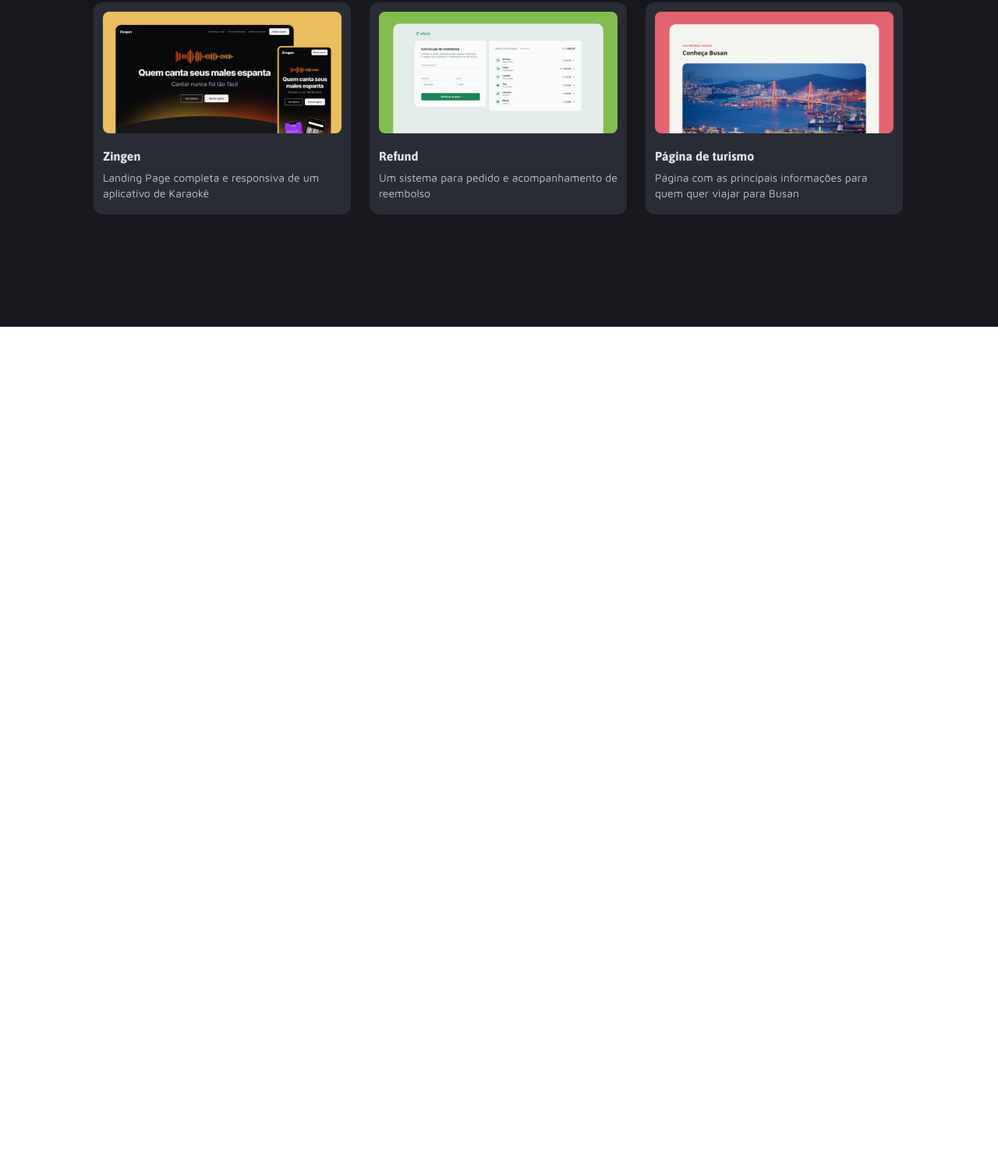
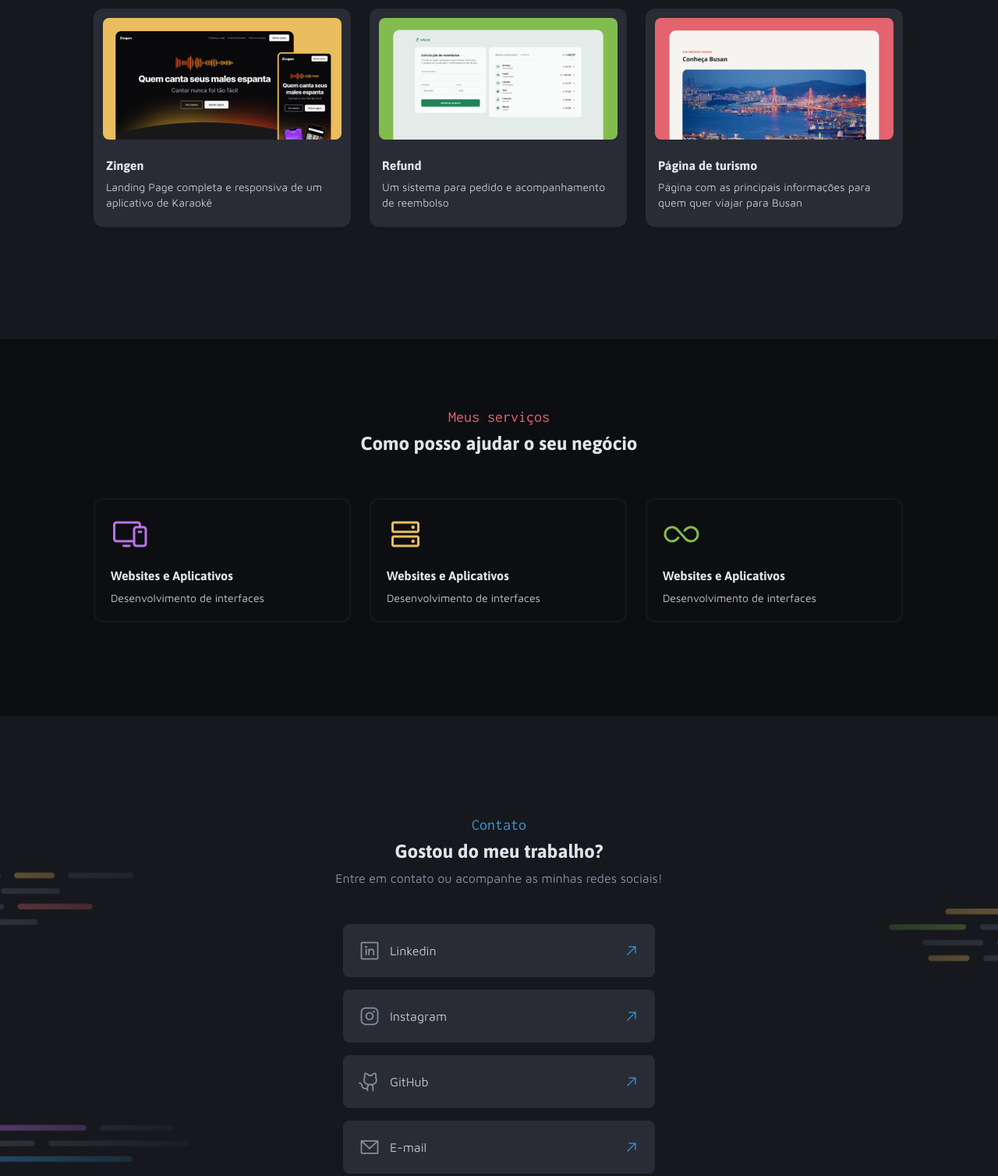
Before and after one commit to AndersonRovari/projeto-portfolio-dev, a plain HTML site: page index.html in a window 1280 px wide. Shown: the part 1239-2747 px from the top of the page at 78% size. Before the commit the page ends 1658 px from the top, so only its background shows below. Drawn offline with Linux system fonts and the light colour scheme.

Commit message:
finalizando o código

```diff
--- a/index.html
+++ b/index.html
@@ -58,7 +58,7 @@
             </div>
         </header>
     </div>
-    <div id="gray">
+    <div id="gray-200">
         <main class="container">
             <section class="titles">
                 <h2><span>Meu trabalho</span></h2>
@@ -67,42 +67,42 @@
             <section id="gallery" class="grid">
                 <figure>
                     <img src="assets/thumbnail-images/Thumbnail_Project-01.png" alt="">
-                    <section id="figure-tittle">
+                    <section class="figure-tittle">
                         <h1>Travelgram</h1>
                         <h2>Rede social onde as pessoas mostram os registros de suas viagens pelo mundo</h2>
                     </section>
                 </figure>
                 <figure>
                     <img src="assets/thumbnail-images/Thumbnail_Project-02.png" alt="">
-                    <section id="figure-tittle">
+                    <section class="figure-tittle">
                         <h1>Tech News</h1>
                         <h2>Homepage de um portal de notícias sobre a área de tecnologia</h2>
                     </section>
                 </figure>
                 <figure>
                     <img src="assets/thumbnail-images/Thumbnail_Project-03.png" alt="">
-                    <section id="figure-tittle">
+                    <section class="figure-tittle">
                         <h1>Página de receita</h1>
                         <h2>Página com o passo a passo de uma receita para cupcakes</h2>
                     </section>
                 </figure>
                 <figure>
                     <img src="assets/thumbnail-images/Thumbnail_Project-04.png" alt="">
-                    <section id="figure-tittle">
+                    <section class="figure-tittle">
                         <h1>Zingen</h1>
                         <h2>Landing Page completa e responsiva de um aplicativo de Karaokê</h2>
                     </section>
                 </figure>
                 <figure>
                     <img src="assets/thumbnail-images/Thumbnail_Project-05.png" alt="">
-                    <section id="figure-tittle">
+                    <section class="figure-tittle">
                         <h1>Refund</h1>
                         <h2>Um sistema para pedido e acompanhamento de reembolso</h2>
                     </section>
                 </figure>
                 <figure>
                     <img src="assets/thumbnail-images/Thumbnail_Project-06.png" alt="">
-                    <section id="figure-tittle">
+                    <section class="figure-tittle">
                         <h1>Página de turismo</h1>
                         <h2>Página com as principais informações para quem quer viajar para Busan</h2>
                     </section>
@@ -110,5 +110,69 @@
             </section>
         </main>
     </div>
+    <div id="gray-100">
+        <main class="container">
+            <section class="titles">
+                <h2><span>Meus serviços</span></h2>
+                <h1>Como posso ajudar o seu negócio</h1>
+            </section>
+            <section id="gallery-services" class="grid">
+                <div class="services">
+                    <img src="assets/logos/pc.svg" alt="">
+                    <div class="figure-tittle">
+                        <h1>Websites e Aplicativos</h1>
+                        <h2>Desenvolvimento de interfaces</h2>
+                    </div>
+                </div>
+                <div class="services">
+                    <img src="assets/logos/api.svg" alt="">
+                    <div class="figure-tittle">
+                        <h1>Websites e Aplicativos</h1>
+                        <h2>Desenvolvimento de interfaces</h2>
+                    </div>
+                </div>
+                <div class="services">
+                    <img src="assets/logos/devops.svg" alt="">
+                    <div class="figure-tittle">
+                        <h1>Websites e Aplicativos</h1>
+                        <h2>Desenvolvimento de interfaces</h2>
+                    </div>
+                </div>
+            </section>
+        </main>
+    </div>
+    <div id="footer-bg">
+        <footer class="container">
+            <section id="footer-titles">
+                <h2><span>Contato</span></h2>
+                <h1>Gostou do meu trabalho?</h1>
+                <h3>Entre em contato ou acompanhe as minhas redes sociais!</h3>
+            </section>
+            <section id="contacts">
+                <ul>
+                    <li>
+                        <img src="assets/logos/linkedin.svg" alt="">
+                        <p>Linkedin</p>
+                        <img src="assets/logos/setaAzul.svg" alt="">
+                    </li>
+                    <li>
+                        <img src="assets/logos/instagram.svg" alt="">
+                        <p>Instagram</p>
+                        <img src="assets/logos/setaAzul.svg" alt="">
+                    </li>
+                    <li>
+                        <img src="assets/logos/GitHub2.svg" alt="">
+                        <p>GitHub</p>
+                        <img src="assets/logos/setaAzul.svg" alt="">
+                    </li>
+                    <li>
+                        <img src="assets/logos/Email.svg" alt="">
+                        <p>E-mail</p>
+                        <img src="assets/logos/setaAzul.svg" alt="">
+                    </li>
+                </ul>
+            </section>
+        </footer>
+    </div>
 </body>
 </html>
--- /dev/null
+++ b/styles/footer.css
@@ -0,0 +1,65 @@
+#footer-bg {
+    background-image: url(../assets/background-images/Background_Contacts.png);
+    background-size: 100%;
+}
+
+footer {
+    padding-block: 128px 200px;
+    display: flex;
+    flex-direction: column;
+    gap: 48px;
+    align-items: center;
+}
+
+#footer-titles {
+    display: flex;
+    flex-direction: column;
+    justify-content: center;
+    text-align: center;
+    gap: 8px;
+
+    h1 {
+        font: var(--title-md);
+        color: var(--gray-600);
+        justify-content: center;
+        text-align: center;
+    }
+
+    h2 {
+        font: var(--subtitle);
+        color: var(--gray-500);
+        span {
+            color: var(--blue);
+        }
+        text-align: center;
+    }
+
+    h3 {
+        font: var(--text-md);
+        color: var(--gray-400);
+        text-align: center;
+    }
+}
+
+footer ul {
+    display: flex;
+    flex-direction: column;
+    text-decoration: none;
+    width: 400px;
+    gap: 16px;
+
+    li {
+        background-color: var(--gray-300);
+        border-radius: 8px;
+        display: flex;
+        gap: 12px;
+        align-items: center;
+        padding: 20px;
+
+        p {
+            width: 100%;
+            font: var(--text-md);
+            color: var(--gray-500);
+        }
+    }
+}
--- a/styles/header.css
+++ b/styles/header.css
@@ -80,7 +80,7 @@ header header {
     }
 }
 
-ul {
+header ul {
     place-content: center;
     display: flex;
     text-decoration: none;
--- a/styles/index.css
+++ b/styles/index.css
@@ -1,3 +1,4 @@
 @import url(global.css);
 @import url(header.css);
 @import url(main.css);
+@import url(footer.css);
--- a/styles/main.css
+++ b/styles/main.css
@@ -1,4 +1,4 @@
-#gray {
+#gray-200 {
     background-color: var(--gray-200);
 }
 
@@ -58,10 +58,11 @@ figure {
 
 }
 
-#figure-tittle {
+.figure-tittle {
     display: flex;
     flex-direction: column;
     gap: 8px;
+    padding: 4px;
 
     h1 {
         font: var(--title-sm);
@@ -74,3 +75,34 @@ figure {
     }
 
 }
+
+#gray-100 {
+    background-color: var(--gray-100);
+
+    main {
+        padding-block: 88px 120px;
+    }
+}
+
+#gallery-services .figure-tittle {
+    padding: 0;
+}
+
+#gallery-services {
+    display: grid;
+    gap: 24px;
+    grid-template-columns: repeat(3, 330px);
+}
+
+.services {
+    display: flex;
+    flex-direction: column;
+    border: 2px solid var(--gray-200);
+    border-radius: 12px;
+    padding: 20px;
+    gap: 20px;
+
+    img {
+        width: 48px;
+    }
+}
```
Also changed, not shown: assets/logos/api.svg (added), assets/logos/devops.svg (added), assets/logos/email.svg (added), assets/logos/github2.svg (added), assets/logos/instagram.svg (added), assets/logos/linkedin.svg (added), assets/logos/pc.svg (added), assets/logos/setaAzul.svg (added).
